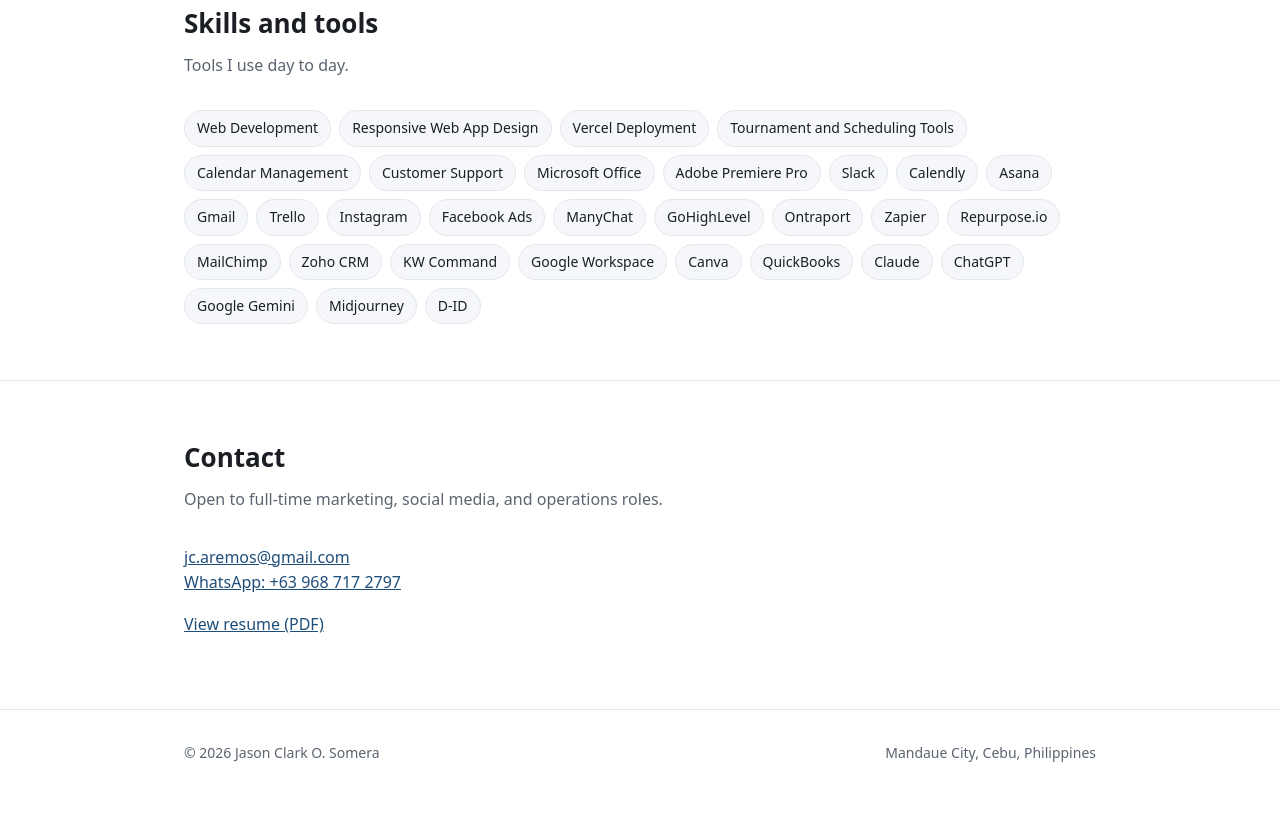
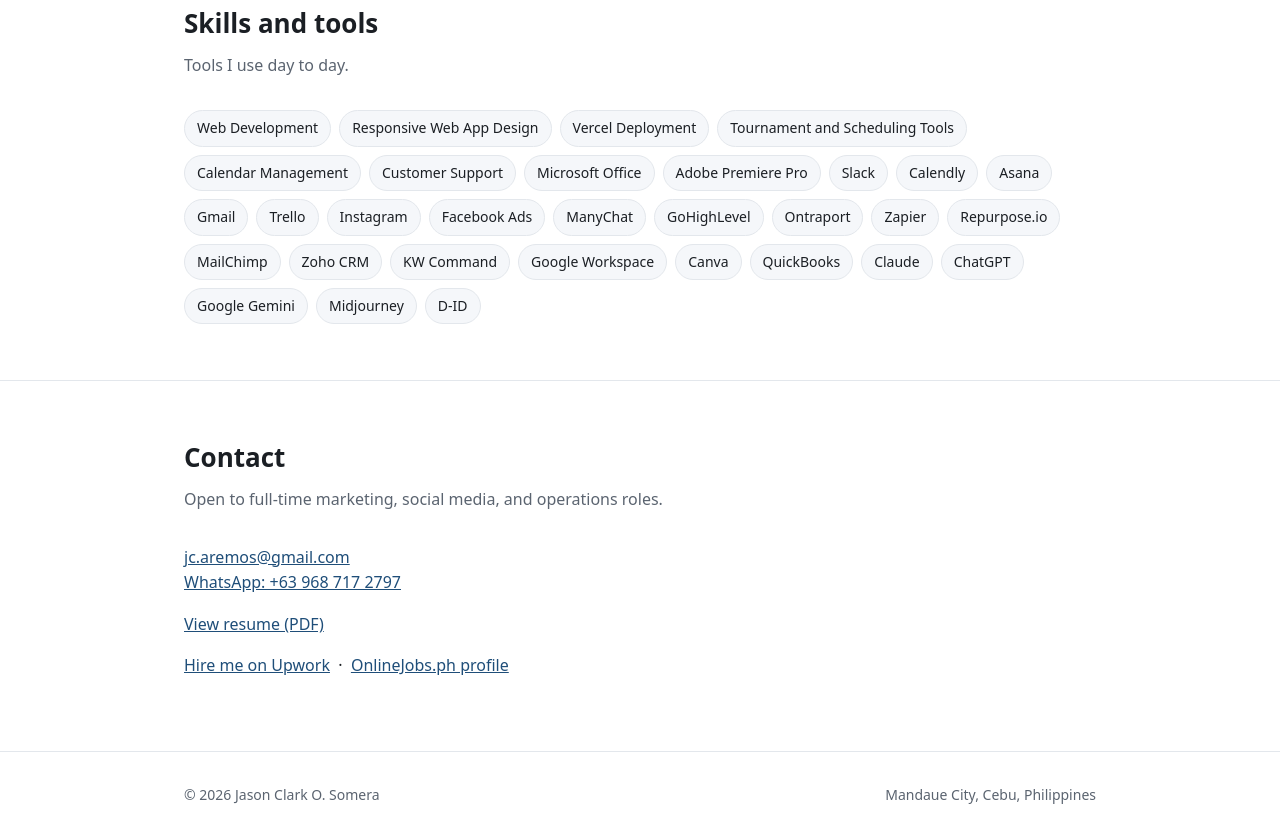
Before and after one commit to aijasonclark007/portfolio, a plain HTML site: page index.html in a window 1280 px wide. Shown: the part 3072-3910 px from the top of the page. Before the commit the page ends 3869 px from the top, so only its background shows below. Drawn offline with Linux system fonts and the light colour scheme.

Commit message:
Add files via upload

```diff
--- a/index.html
+++ b/index.html
@@ -214,6 +214,11 @@
       <p class="sub">Open to full-time marketing, social media, and operations roles.</p>
       <p><a href="mailto:jc.aremos@gmail.com">jc.aremos@gmail.com</a><br><a href="https://wa.me/639687172797" target="_blank" rel="noopener">WhatsApp: +63 968 717 2797</a></p>
       <p><a href="Jason_Somera_Resume.pdf" target="_blank" rel="noopener">View resume (PDF)</a></p>
+      <p>
+        <a href="https://www.upwork.com/freelancers/~0114a6fe431f2ea472" target="_blank" rel="noopener">Hire me on Upwork</a>
+        &nbsp;·&nbsp;
+        <a href="https://www.onlinejobs.ph/jobseekers/info/436067" target="_blank" rel="noopener">OnlineJobs.ph profile</a>
+      </p>
     </div>
   </section>
 </main>
```
